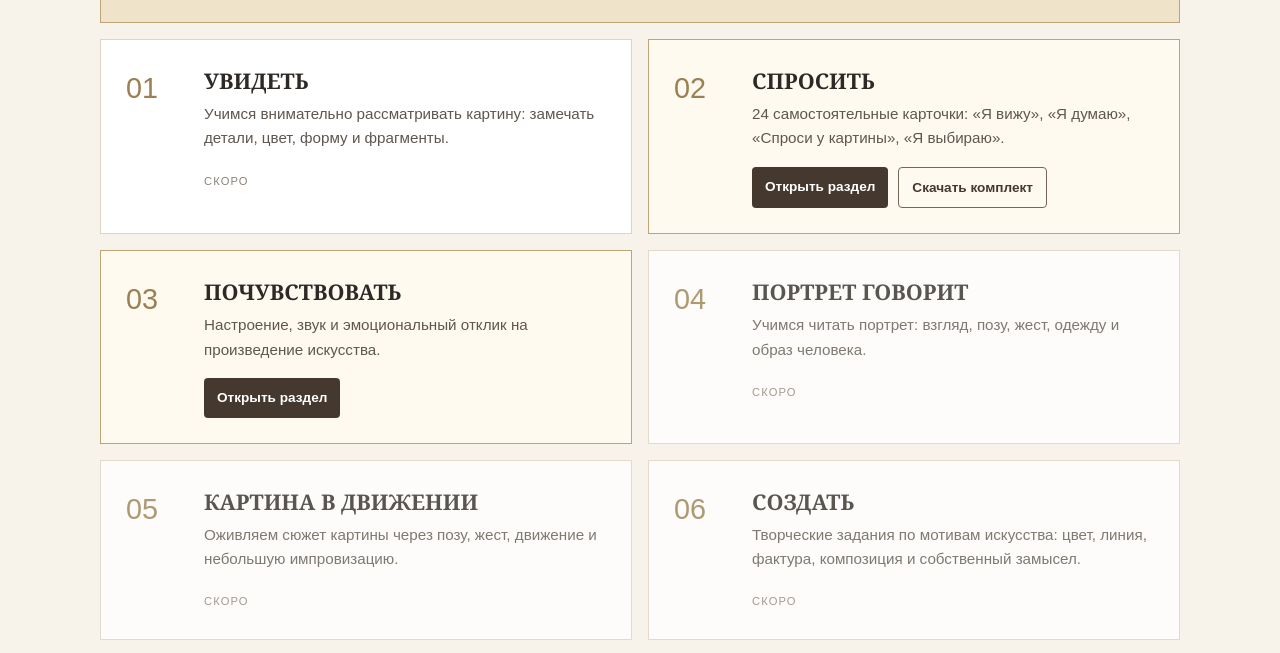
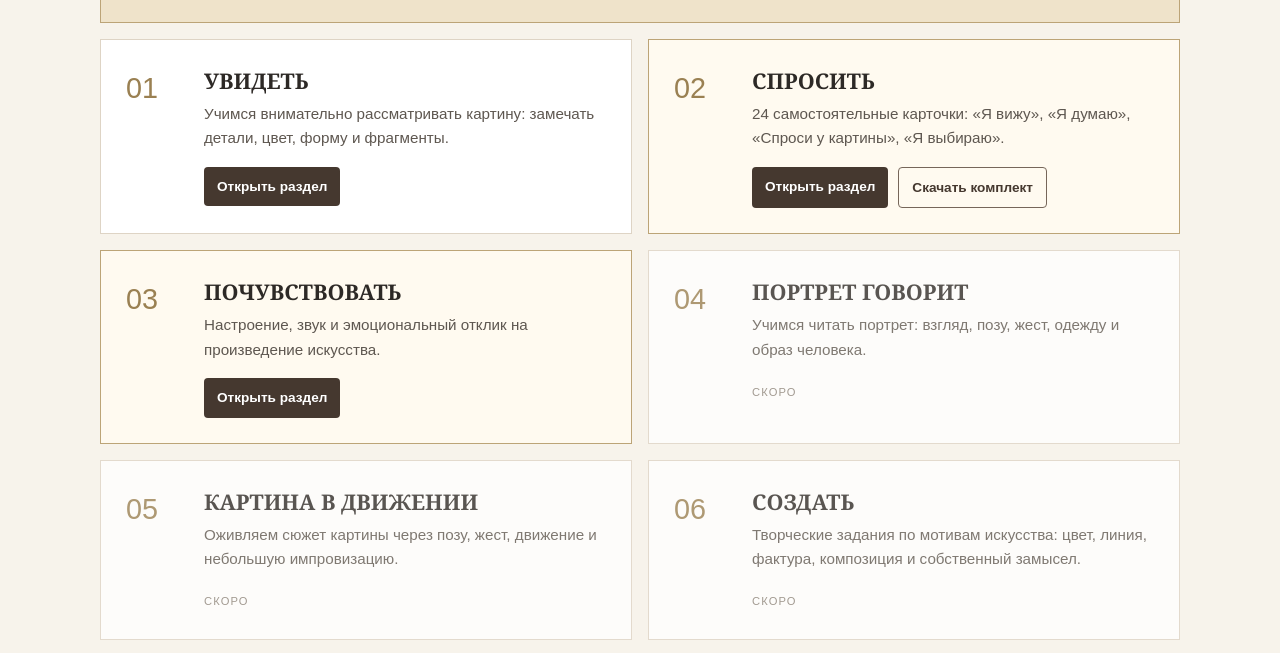
Before and after one commit to mir-shedevrov/methodicheskaya-kopilka, a plain HTML site: page index.html in a window 1280 px wide. Shown: the part 1314-1967 px from the top of the page. Drawn offline with Linux system fonts and the light colour scheme.

Commit message:
Update index.html

```diff
--- a/index.html
+++ b/index.html
@@ -53,7 +53,7 @@
         </div>
       </article>
 
-  <article class="card availabl"><div class="num">01</div><div><h3>УВИДЕТЬ</h3><p>Учимся внимательно рассматривать картину: замечать детали, цвет, форму и фрагменты.</p><span>Скоро</span></div></article>
+  <article class="card availabl"><div class="num">01</div><div><h3>УВИДЕТЬ</h3><p>Учимся внимательно рассматривать картину: замечать детали, цвет, форму и фрагменты.</p><div class="actions"><a href="uvidet.html">Открыть раздел</a></div></div></article>
 
 <article class="card available"><div class="num">02</div><div><h3>СПРОСИТЬ</h3><p>24 самостоятельные карточки: «Я вижу», «Я думаю», «Спроси у картины», «Я выбираю».</p><div class="actions"><a href="sprosit.html">Открыть раздел</a><a href="02-sprosit-kartochki-A4.pdf" download>Скачать комплект</a></div></div></article>
 
```
